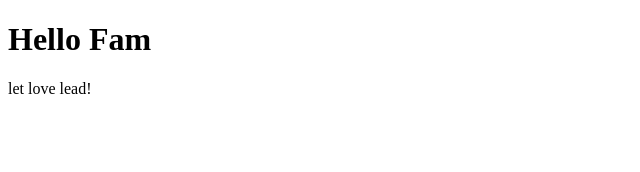
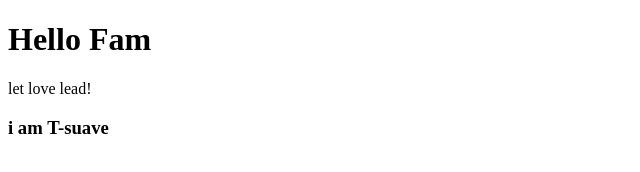
Before and after one commit to Tobechukwu-uzo/git-trying-class, a plain HTML site: page index.html in a window 1280 px wide. Shown: the whole page, without its empty margins (0-640 px from the left). Drawn offline with Linux system fonts and the light colour scheme.

Commit message:
i added name

```diff
--- a/index.html
+++ b/index.html
@@ -9,5 +9,6 @@
     <h1>Hello Fam
     </h1>
     <p>let love lead!</p>
+    <h3> i am T-suave</h3>
 </body>
 </html>
```
